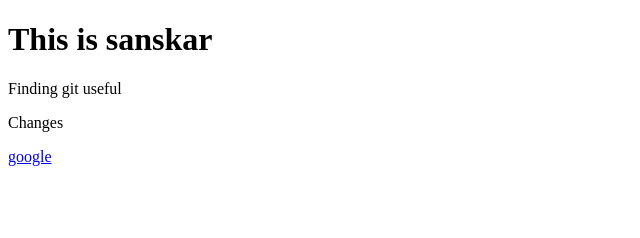
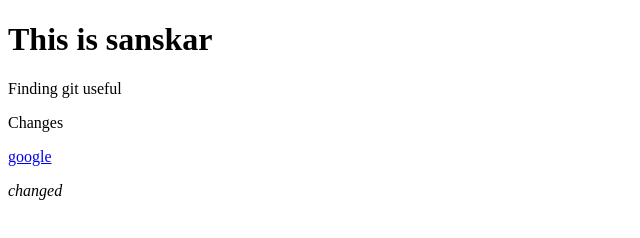
Before and after one commit to sanskarism/portfolioo, a plain HTML site: page index.html in a window 1280 px wide. Shown: the full height of the page, 0-640 px from the left. Drawn offline with Linux system fonts and the light colour scheme.

Commit message:
Update index.html

```diff
--- a/index.html
+++ b/index.html
@@ -9,5 +9,6 @@
     <p>Finding git useful</p>
 <p>Changes</p>
 <a href="http://www.google.com">google</a>
+    <p> <i> changed</i></p>
   </body>
 </html>
```
